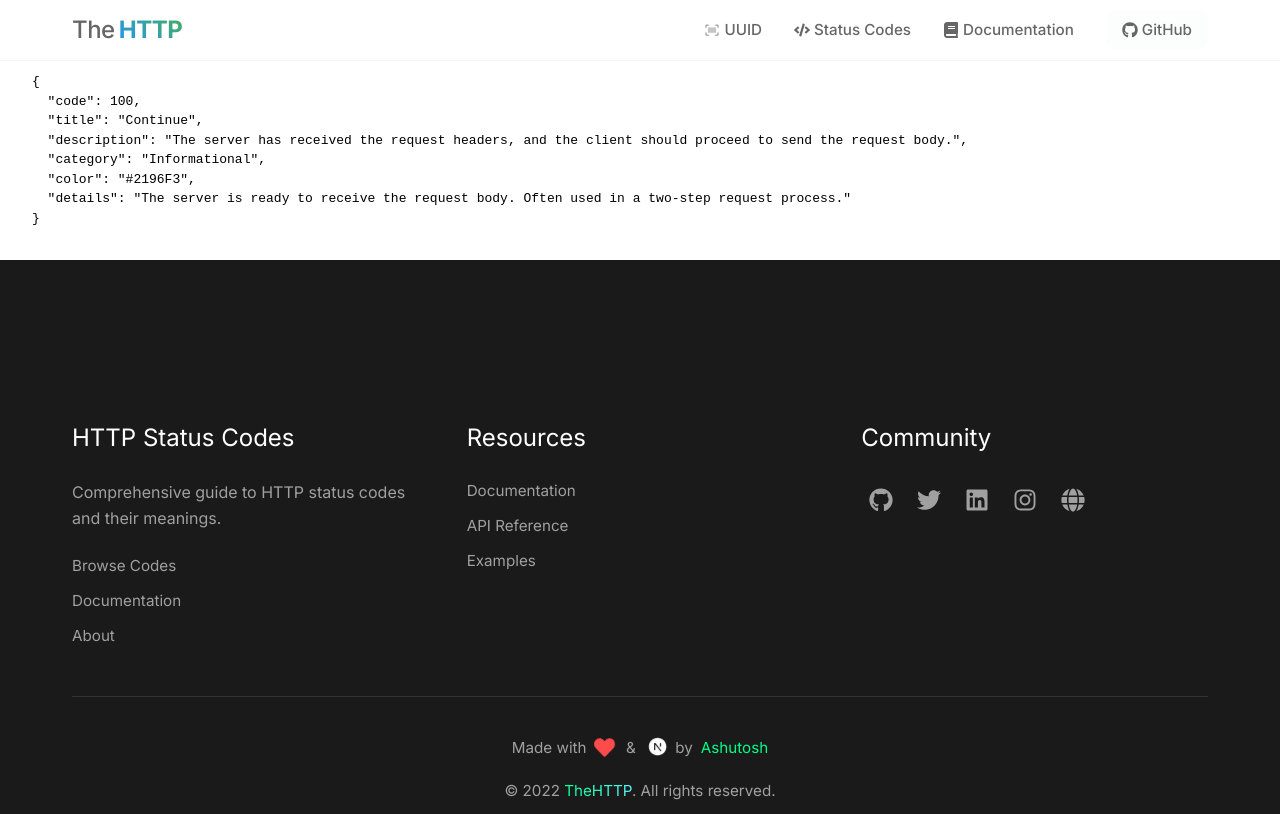
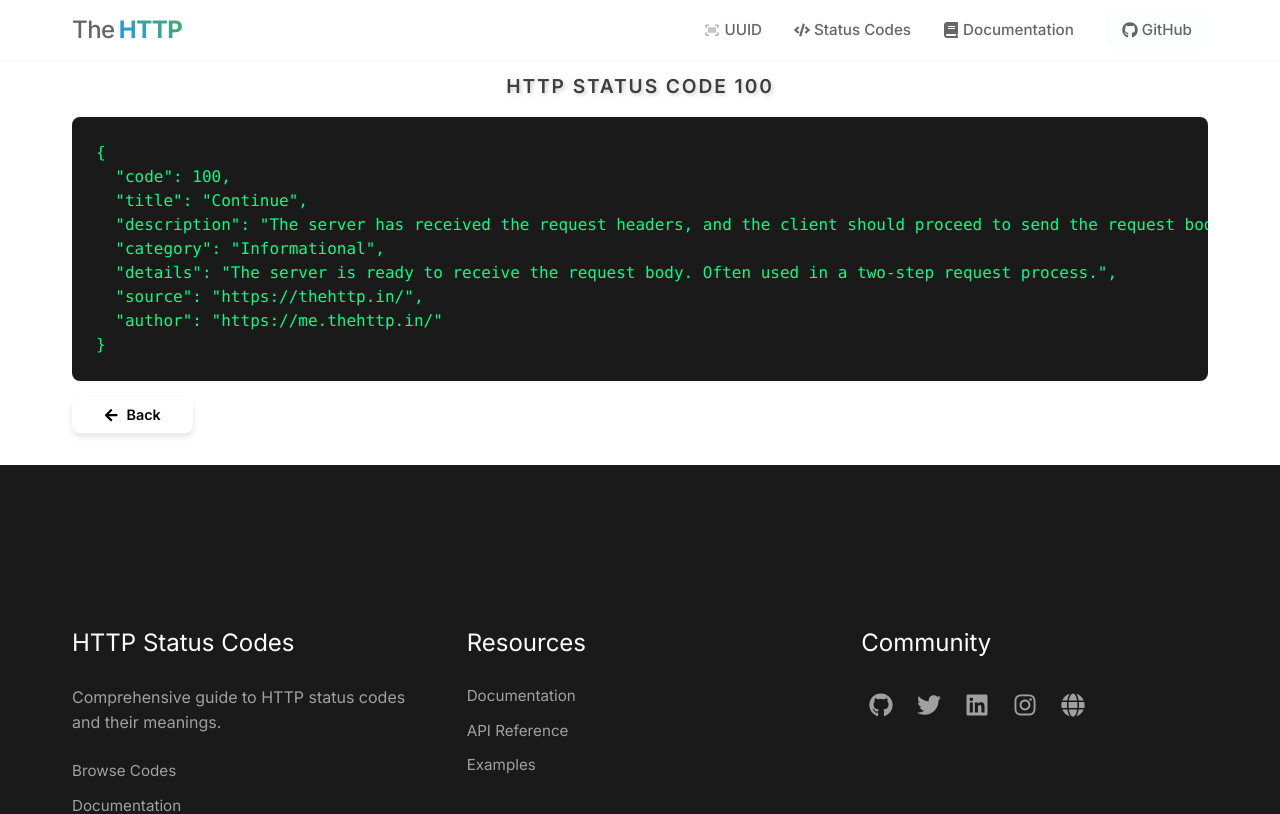
Before and after one commit to ashutosh4336/http-in, a Next.js app: page /codes/100/raw in a window 1280 px wide. Shown: the top 814 px of the page. Built offline with nearby package versions, Linux system fonts and the light colour scheme.

Commit message:
Raw JSON Page fixed

```diff
--- a/app/codes/[code]/raw/page.js
+++ b/app/codes/[code]/raw/page.js
@@ -1,33 +1,49 @@
-import { useRouter } from 'next/navigation';
+import { notFound } from 'next/navigation';
 import { httpStatusCodes } from '@/data/statusCodes';
+import styles from '@/styles/Codes.module.scss';
+import Link from 'next/link';
+import { FaArrowLeft } from 'react-icons/fa';
 
-const RawStatusCodePage = () => {
-  const router = useRouter();
-  const { code } = router.query;
-
-  // Find the status code in our data
-  const statusCode = httpStatusCodes.find((sc) => sc.code.toString() === code);
+export async function generateMetadata({ params }) {
+  const code = params.code;
+  const statusCode = httpStatusCodes.find((c) => c.code.toString() === code);
 
   if (!statusCode) {
-    return (
-      <pre style={{ padding: '2rem', fontFamily: 'monospace' }}>
-        {JSON.stringify(
-          {
-            error: 'Not Found',
-            message: `No status code found with number ${code}`,
-          },
-          null,
-          4
-        )}
-      </pre>
-    );
+    return {
+      title: 'Status Code Not Found',
+    };
   }
 
+  return {
+    title: `HTTP ${statusCode.code} - ${statusCode.title}`,
+    description: statusCode.description,
+  };
+}
+
+export default function RawStatusCodePage({ params }) {
+  const { code } = params;
+
+  const statusCode = httpStatusCodes.find((c) => c.code.toString() === code);
+
+  if (!statusCode) return notFound();
+
+  delete statusCode.color;
+
+  statusCode.source = new URL('https://thehttp.in').toString();
+  statusCode.author = new URL('https://me.thehttp.in').toString();
+
   return (
-    <pre style={{ padding: '2rem', fontFamily: 'monospace' }}>
-      {JSON.stringify(statusCode, null, 2)}
-    </pre>
+    <div className={styles.container}>
+      <h1>HTTP Status Code {code}</h1>
+      <pre className={styles.codeBlock}>
+        <code>{JSON.stringify(statusCode, null, 2)}</code>
+      </pre>
+
+      <Link href='/'>
+        <button className={styles.backButton}>
+          <FaArrowLeft /> Back
+        </button>
+      </Link>
+    </div>
   );
-};
-
-export default RawStatusCodePage;
+}
--- a/package.json
+++ b/package.json
@@ -12,6 +12,7 @@
     "lint": "next lint"
   },
   "dependencies": {
+    "@emotion/is-prop-valid": "^1.3.1",
     "@qwik.dev/partytown": "^0.11.0",
     "@vercel/analytics": "^1.2.2",
     "@vercel/speed-insights": "^1.0.11",
--- a/src/styles/Codes.module.scss
+++ b/src/styles/Codes.module.scss
@@ -12,6 +12,17 @@
   ::-moz-selection {
     background: #2196f3;
     color: white;
+  }
+
+  h1 {
+    color: #3e3e3e;
+    text-align: center;
+    margin-bottom: 1rem;
+    font-size: 1.2rem;
+    font-weight: 600;
+    text-transform: uppercase;
+    letter-spacing: 0.1em;
+    text-shadow: 2px 2px 4px rgba(0, 0, 0, 0.2);
   }
 }
 
@@ -524,7 +535,7 @@
 
 .backButton {
   &::before {
-    content: '←';
+    // content: '←';
     font-size: 1.1rem;
     transition: transform 0.3s ease;
   }
@@ -575,3 +586,20 @@
     }
   }
 }
+
+.codeBlock {
+  background: #1a1a1a;
+  padding: 1.5rem;
+  border-radius: 0.5rem;
+  margin: 1rem 0;
+  overflow-x: auto;
+  width: 100%;
+  box-sizing: border-box;
+
+  code {
+    color: #00ff87;
+    font-family: ui-monospace, Monaco, 'Fira Code', 'Courier New', monospace;
+    font-size: 1rem;
+    line-height: 1.5;
+  }
+}
```
Also changed, not shown: 1 other file (tests, documents, lock files or other folders).
